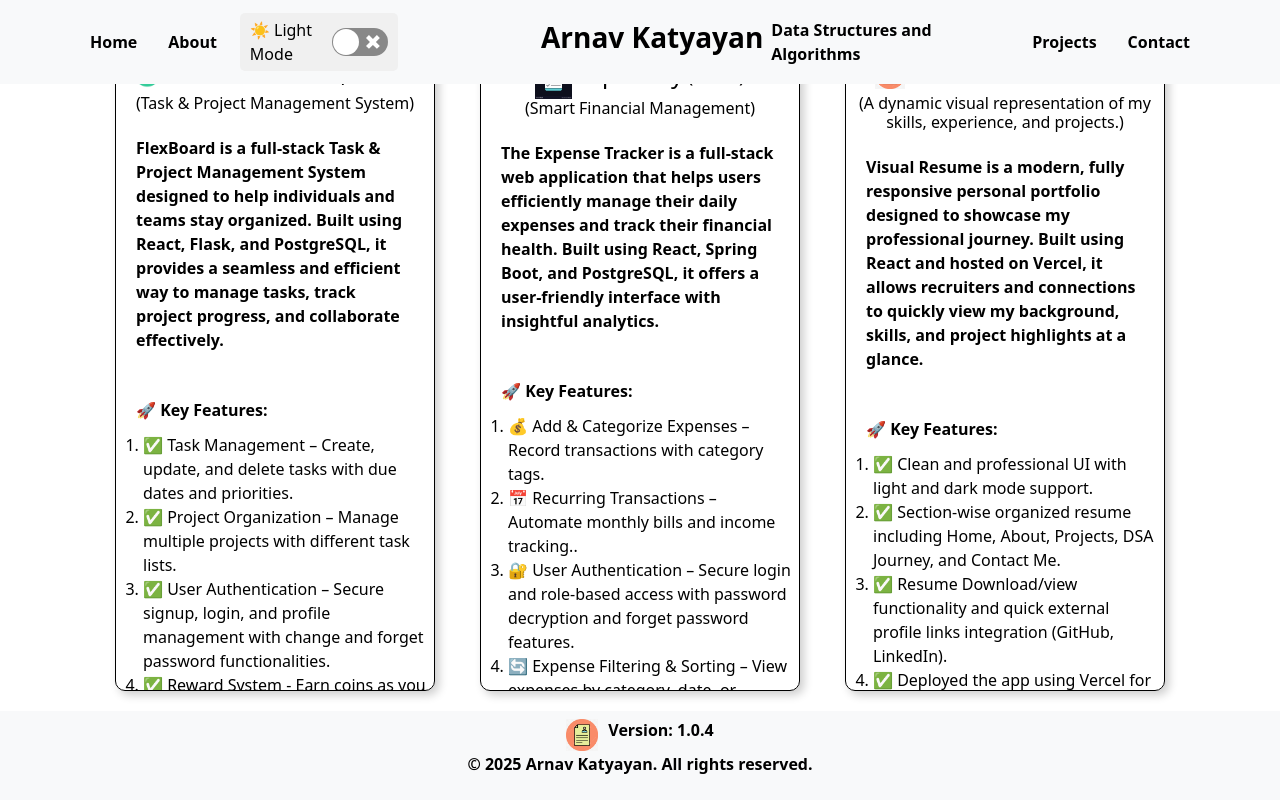
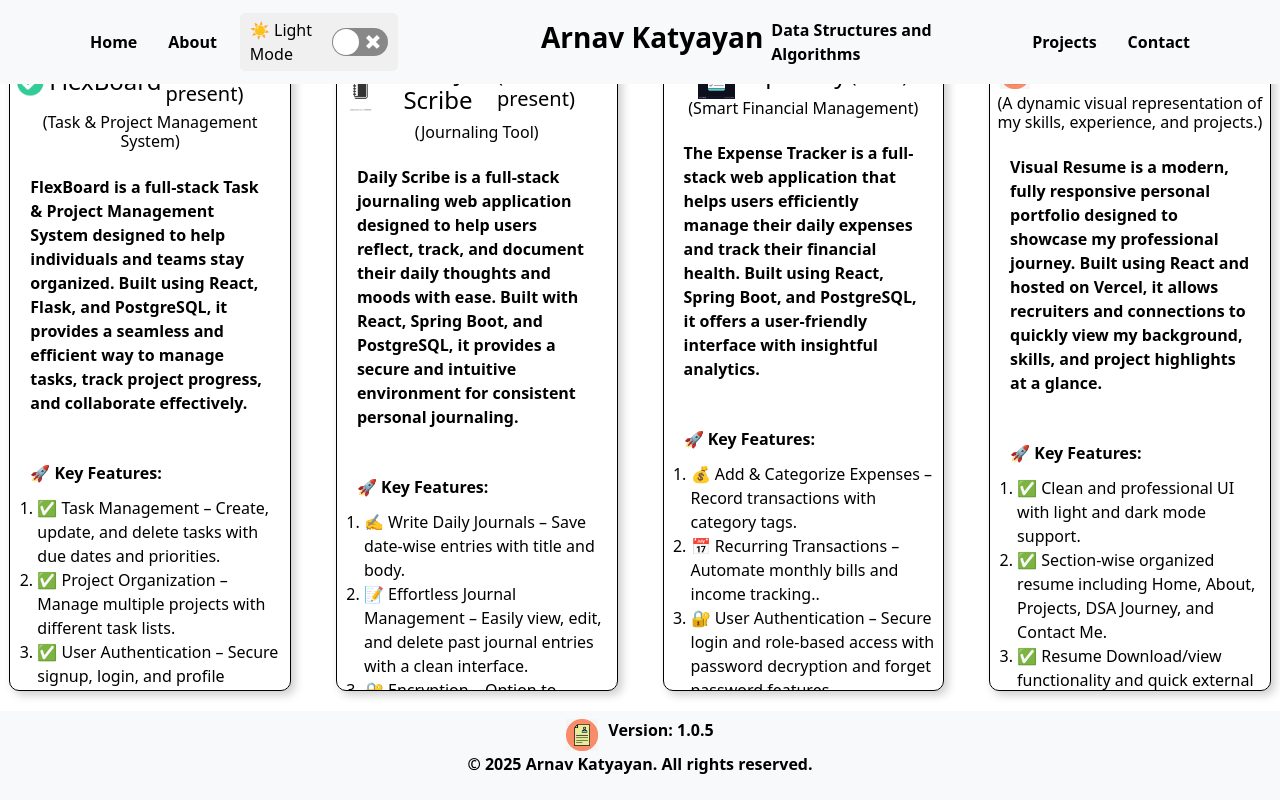
Before and after one commit to arnavkatyayan/visualresumearnavk2025, a React (Create React App) app: page / in a window 1280 px wide. Both pictures are taken after a click on the button "Projects". Built offline with nearby package versions, Linux system fonts and the light colour scheme.

Commit message:
Adding daily-scribe project

```diff
--- a/src/App.css
+++ b/src/App.css
@@ -243,7 +243,7 @@ body {
 }
 .projects {
   height: 80vh;
-  width: 25vw;
+  width: 22vw;
   border: 1px solid black;
   box-shadow: 4px 4px 10px rgba(0, 0, 0, 0.2);
   position:relative;
--- a/src/App.js
+++ b/src/App.js
@@ -152,7 +152,7 @@ function App() {
               <div className="footer-content">
                 <img src={VisualResumeLogo} className='visual-resume-logo'/>
                 <h6 className='text-align-center'>
-                  Version: 1.0.4
+                  Version: 1.0.5
                   {/* <a
                     href="https://github.com/arnavkatyayan/visualresumearnavk2025"
                     target="_blank"
--- a/src/ProjectsPage.js
+++ b/src/ProjectsPage.js
@@ -3,6 +3,7 @@ import { useState } from "react";
 import ExpensifyLogo from './ExpenseTrackerProjectLogo.jpg';
 import FlexBoardLogo from './FlexBoardProjectLogo.png';
 import VisualResumeLogo from './visual-resume-logo.png';
+import DailyScribeLogo from './LogoDailyScribe.png';
 function ProjectsPage(props) {
 
 
@@ -40,7 +41,41 @@ function ProjectsPage(props) {
                     </a>
                 </p>
             </div>
+
             <div className={`projects fade-down ${props.darkMode ? "skills-each-dark-mode" : ""}`} >
+                <div className="logo-name">
+                    <img src={DailyScribeLogo} className="flexboard-logo expensify-logo" />
+                    <h4 className="project-names">Daily Scribe</h4>
+                    <h5 className="project-timeline">(2025-present)</h5>
+                </div>
+                <h6 className="project-names">(Journaling Tool)</h6>
+                <p className="project-description">
+                    Daily Scribe is a full-stack journaling web application designed to help users reflect, track, and document their daily thoughts and moods with ease. Built with React, Spring Boot, and PostgreSQL, it provides a secure and intuitive environment for consistent personal journaling.
+                </p>
+                <p className="project-description">🚀 Key Features:</p>
+                <ol className="project-features">
+                    <li>✍️ Write Daily Journals – Save date-wise entries with title and body.</li>
+                    <li>📝 Effortless Journal Management – Easily view, edit, and delete past journal entries with a clean interface.</li>
+                    <li>🔐 Encryption – Option to encrypt journal PDFs with custom passwords.</li>
+                    <li>🔍 Sort & Search – Quickly locate entries by date, keyword, or title.</li>
+                    <li>📤 Export Journals – Generate encrypted PDFs with custom filenames.</li>
+                </ol>
+                <p className="project-description">🛠️ Tech stack:</p>
+                <ul className="project-features">
+                    <li><b>Frontend:</b> JavaScript, React, CSS, Bootstrap, React-Router</li>
+                    <li><b>Backend:</b> Java, Spring Boot, Hibernate</li>
+                    <li><b>Database:</b> PostgreSQL</li>
+                    <li><b>Version Control:</b> Git, GitHub</li>
+                    <li><b>Libraries:</b> SweetAlert2, axios, jasypt, Apache PDFBox/iText, typewriter-effect</li>
+                </ul>
+                <p className="project-description github">
+                    GitHub: <a href="https://github.com/arnavkatyayan/DailyScribe" target="_blank" rel="noopener noreferrer">
+                        Daily Scribe Repository
+                    </a>
+                </p>
+            </div>
+
+            <div className={`projects fade-up ${props.darkMode ? "skills-each-dark-mode" : ""}`} >
                 <div className="logo-name">
                     <img src={ExpensifyLogo} className="flexboard-logo expensify-logo" />
                     <h4 className="project-names">Expensify</h4>
@@ -71,7 +106,7 @@ function ProjectsPage(props) {
                     </a>
                 </p>
             </div>
-            <div className={`projects fade-up ${props.darkMode ? "skills-each-dark-mode" : ""}`} >
+            <div className={`projects fade-down ${props.darkMode ? "skills-each-dark-mode" : ""}`} >
                 <div className="logo-name">
                     <img src={VisualResumeLogo} className="flexboard-logo" />
                     <h4 className="project-names">Visual Resume</h4>
```
Also changed, not shown: src/LogoDailyScribe.png (added).
